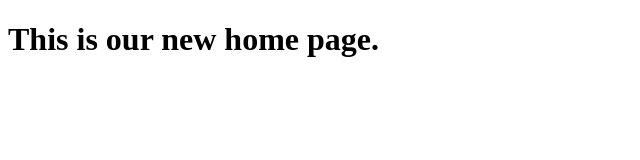
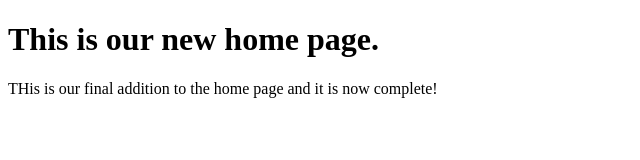
Before and after one commit to mobilityjus/profitable_git_lessons, a plain HTML site: page home_page.html in a window 1280 px wide. Shown: the whole page, without its empty margins (0-640 px from the left). Drawn offline with Linux system fonts and the light colour scheme.

Commit message:
Add final Home page.

```diff
--- a/home_page.html
+++ b/home_page.html
@@ -7,5 +7,6 @@
     </head>
     <body>
         <h1>This is our new home page.</h1>
+        <p>THis is our final addition to the home page and it is now complete!</p>
     </body>
     </html>
```
